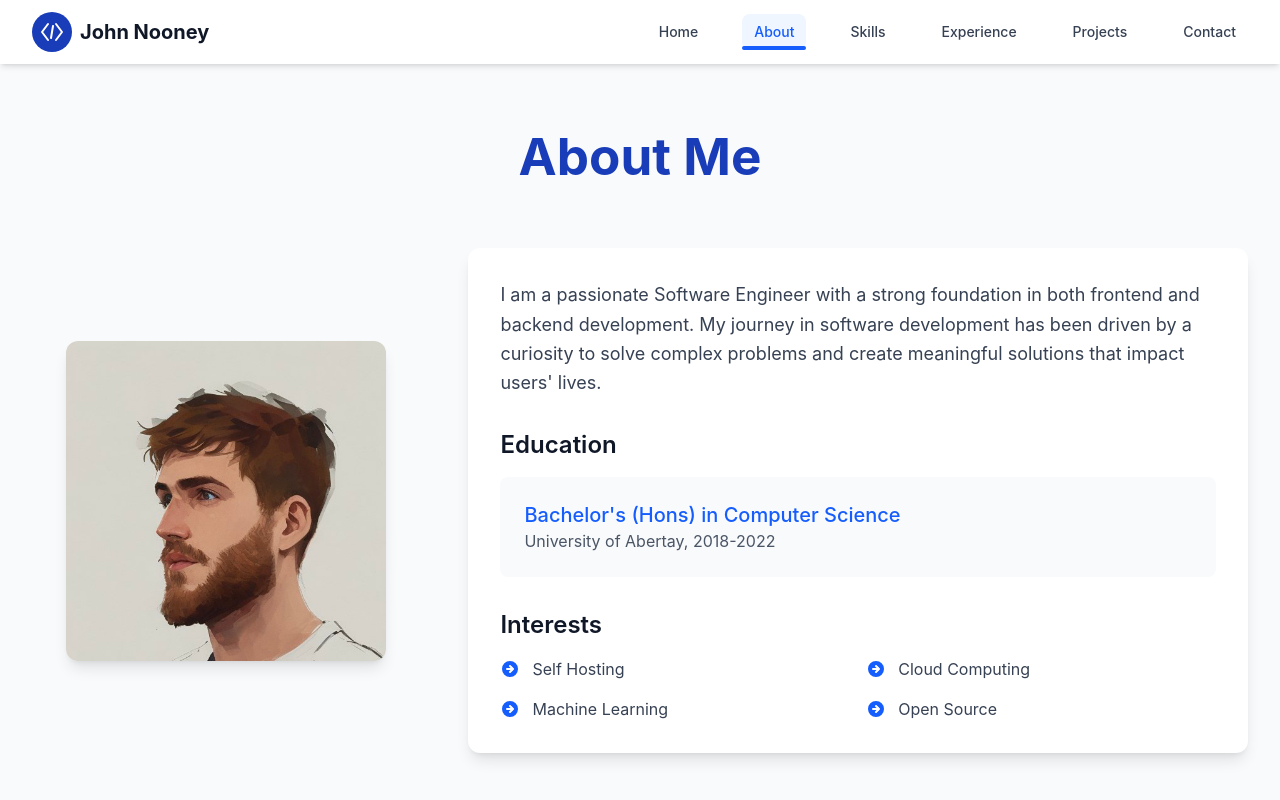
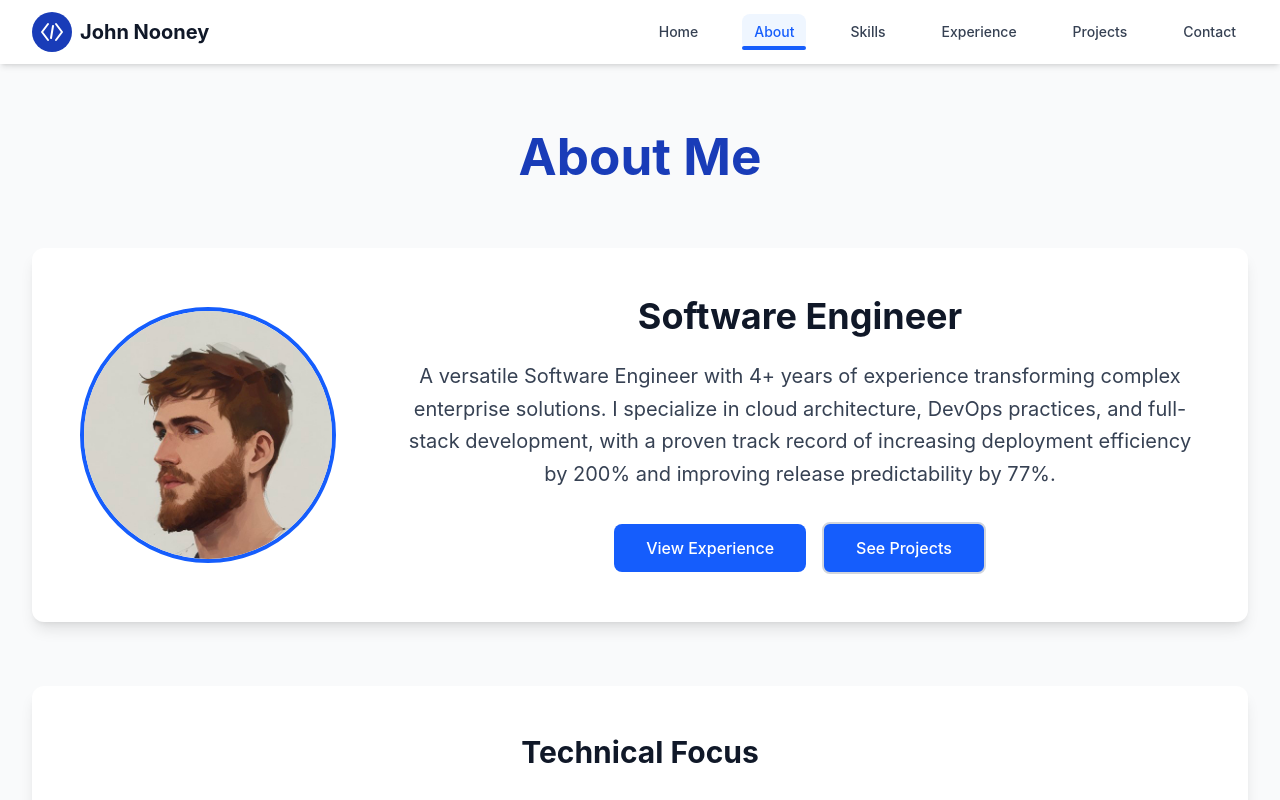
Before and after one commit to JohnNooney/nooney.dev, a React (Vite) app: page /about in a window 1280 px wide. Built offline with nearby package versions, Linux system fonts and the light colour scheme.

Commit message:
Improved about section

```diff
--- a/src/pages/About.jsx
+++ b/src/pages/About.jsx
@@ -22,11 +22,13 @@ export default function About() {
             </h1>
           </div>
 
-          <div className="flex flex-col md:flex-row gap-12 items-center">
+          <div className="max-w-7xl mx-auto">
+            {/* Hero Section */}
+            <div className="bg-white dark:bg-gray-800 rounded-xl shadow-lg overflow-hidden mb-16">
+              <div className="flex flex-col md:flex-row items-center p-12">
                 {/* Profile Image */}
-            <div className="w-full md:w-1/3 flex justify-center mb-8 md:mb-0">
-              <div className="bg-white dark:bg-gray-800 rounded-xl overflow-hidden shadow-lg max-w-xs w-full">
-                <div className="aspect-w-3 aspect-h-4">
+                <div className="w-48 h-48 md:w-64 md:h-64 flex-shrink-0 mb-8 md:mb-0 md:mr-16">
+                  <div className="relative w-full h-full rounded-full overflow-hidden border-4 border-blue-600 dark:border-blue-400">
                     <img
                       src="/profile-pic.jpg"
                       alt="John Nooney"
@@ -34,49 +36,113 @@ export default function About() {
                     />
                   </div>
                 </div>
+
+                {/* Introduction */}
+                <div className="flex-grow">
+                  <h2 className="text-3xl md:text-4xl font-bold text-gray-900 dark:text-white mb-6">
+                    Software Engineer
+                  </h2>
+                  <p className="text-xl text-gray-700 dark:text-gray-300 leading-relaxed mb-8">
+                    A versatile Software Engineer with 4+ years of experience transforming complex enterprise
+                    solutions. I specialize in cloud architecture, DevOps practices, and full-stack development,
+                    with a proven track record of increasing deployment efficiency by 200% and improving release
+                    predictability by 77%.
+                  </p>
+                  <div className="flex flex-col sm:flex-row items-center justify-center gap-4">
+                    <Link
+                      to="/experience"
+                      className="w-full sm:w-auto inline-flex items-center justify-center px-8 py-3 rounded-lg bg-blue-600 hover:bg-blue-700 dark:bg-blue-500 dark:hover:bg-blue-600 text-white transition-colors duration-200"
+                    >
+                      View Experience
+                    </Link>
+                    <Link
+                      to="/projects"
+                      className="w-full sm:w-auto inline-flex items-center justify-center px-8 py-3 rounded-lg border-2 border-gray-300 dark:border-gray-400 text-gray-700 dark:text-gray-200 hover:bg-gray-50 dark:hover:bg-gray-700 transition-colors duration-200"
+                    >
+                      See Projects
+                    </Link>
+                  </div>
+                </div>
+              </div>
             </div>
 
-            {/* Content Section */}
-            <div className="w-full md:w-2/3 bg-white dark:bg-gray-800 p-8 rounded-xl shadow-lg">
-              <p className="text-lg text-gray-700 dark:text-gray-300 leading-relaxed mb-8 text-center md:text-left">
-                I am a passionate Software Engineer with a strong foundation in both frontend and backend development.
-                My journey in software development has been driven by a curiosity to solve complex problems and create
-                meaningful solutions that impact users' lives.
+            {/* Main Content */}
+            <div className="space-y-16">
+              {/* Technical Focus Section */}
+              <section className="bg-white dark:bg-gray-800 p-12 rounded-xl shadow-lg">
+                <h2 className="text-3xl font-bold mb-8 text-gray-900 dark:text-white">
+                  Technical Focus
+                </h2>
+                <div className="grid md:grid-cols-2 gap-8">
+                  <div className="space-y-6">
+                    <div className="bg-gray-50 dark:bg-gray-700 p-6 rounded-xl">
+                      <h3 className="text-xl font-semibold text-blue-600 dark:text-blue-400 mb-4">Cloud & DevOps</h3>
+                      <p className="text-gray-700 dark:text-gray-300 text-lg">
+                        Expertise in GCP, Kubernetes, and Terraform, with a focus on automated deployment pipelines and
+                        cloud-native solutions.
                       </p>
+                    </div>
+                    <div className="bg-gray-50 dark:bg-gray-700 p-6 rounded-xl">
+                      <h3 className="text-xl font-semibold text-blue-600 dark:text-blue-400 mb-4">Architecture</h3>
+                      <p className="text-gray-700 dark:text-gray-300 text-lg">
+                        Specialized in transforming monolithic applications into scalable microservices using
+                        event-driven patterns.
+                      </p>
+                    </div>
+                  </div>
+                  <div className="space-y-6">
+                    <div className="bg-gray-50 dark:bg-gray-700 p-6 rounded-xl">
+                      <h3 className="text-xl font-semibold text-blue-600 dark:text-blue-400 mb-4">Backend Development</h3>
+                      <p className="text-gray-700 dark:text-gray-300 text-lg">
+                        Strong foundation in Java Spring, .NET, and Node.js, building robust and scalable APIs.
+                      </p>
+                    </div>
+                    <div className="bg-gray-50 dark:bg-gray-700 p-6 rounded-xl">
+                      <h3 className="text-xl font-semibold text-blue-600 dark:text-blue-400 mb-4">Frontend Development</h3>
+                      <p className="text-gray-700 dark:text-gray-300 text-lg">
+                        Experience with modern frameworks like React and Angular, creating responsive user interfaces.
+                      </p>
+                    </div>
+                  </div>
+                </div>
+              </section>
 
-              <div className="space-y-8">
-                {/* Education Section */}
+              {/* Background Section */}
+              <section className="bg-white dark:bg-gray-800 p-12 rounded-xl shadow-lg">
+                <h2 className="text-3xl font-bold mb-8 text-gray-900 dark:text-white">
+                  Background
+                </h2>
+                <div className="grid md:grid-cols-2 gap-12">
                   <div>
-                  <h2 className="text-2xl font-semibold mb-4 text-center md:text-left text-gray-900 dark:text-white">
+                    <h3 className="text-2xl font-semibold text-blue-600 dark:text-blue-400 mb-4">
                       Education
-                  </h2>
-                  <div className="bg-gray-50 dark:bg-gray-700 p-6 rounded-lg transition-all duration-300 hover:shadow-md">
-                    <h3 className="text-xl font-medium text-blue-600 dark:text-blue-400 text-center md:text-left">
+                    </h3>
+                    <div className="bg-gray-50 dark:bg-gray-700 p-6 rounded-xl">
+                      <h4 className="text-xl font-medium text-gray-900 dark:text-white mb-2">
                         Bachelor's (Hons) in Computer Science
-                    </h3>
-                    <p className="text-gray-600 dark:text-gray-400 text-center md:text-left">
+                      </h4>
+                      <p className="text-gray-600 dark:text-gray-400">
                         University of Abertay, 2018-2022
                       </p>
                     </div>
                   </div>
-
-                {/* Interests Section */}
                   <div>
-                  <h2 className="text-2xl font-semibold mb-4 text-center md:text-left text-gray-900 dark:text-white">
+                    <h3 className="text-2xl font-semibold text-blue-600 dark:text-blue-400 mb-4">
                       Interests
-                  </h2>
-                  <ul className="grid grid-cols-2 gap-4 text-gray-700 dark:text-gray-300">
+                    </h3>
+                    <div className="grid grid-cols-2 gap-4">
                       {['Self Hosting', 'Cloud Computing', 'Machine Learning', 'Open Source'].map((interest, index) => (
-                      <li key={index} className="flex items-center space-x-3 justify-center md:justify-start">
-                        <svg className="w-5 h-5 text-blue-600 dark:text-blue-400" fill="currentColor" viewBox="0 0 20 20">
-                          <path fillRule="evenodd" d="M10 18a8 8 0 100-16 8 8 0 000 16zm3.707-8.707l-3-3a1 1 0 00-1.414 1.414L10.586 9H7a1 1 0 100 2h3.586l-1.293 1.293a1 1 0 101.414 1.414l3-3a1 1 0 000-1.414z" clipRule="evenodd" />
-                        </svg>
-                        <span>{interest}</span>
-                      </li>
+                        <div
+                          key={index}
+                          className="bg-gray-50 dark:bg-gray-700 p-4 rounded-xl flex items-center justify-center text-center text-gray-700 dark:text-gray-300"
+                        >
+                          {interest}
+                        </div>
                       ))}
-                  </ul>
                     </div>
                   </div>
+                </div>
+              </section>
             </div>
           </div>
 
```
Lines whose indentation alone changed are shown as unchanged.
